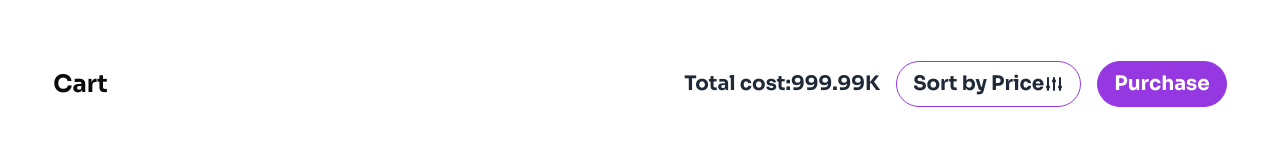
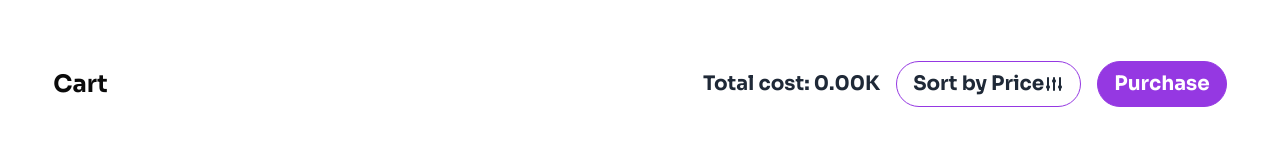
Before and after one commit to programming-hero-web-course-4/b10a8-gadget-heaven-tariqul420, a React (Vite) app: page /dashboard in a window 1280 px wide. Shown: the part 356-516 px from the top of the page. Built offline with nearby package versions, Linux system fonts and the light colour scheme.

Commit message:
total cost

```diff
--- a/src/Components/Dashboard/DashboardCarts.jsx
+++ b/src/Components/Dashboard/DashboardCarts.jsx
@@ -1,4 +1,4 @@
-import { useContext, useEffect } from "react";
+import { useContext, useEffect, useState } from "react";
 import { getAllCart, removeCart } from "../../utilities/Cart";
 import DashboardCart from "./DashboardCart";
 import { ContextApi } from "../../Context/Context";
@@ -6,6 +6,7 @@ import { HiAdjustments } from "react-icons/hi";
 
 const DashboardCarts = () => {
     const { productCarts, setProductCart } = useContext(ContextApi);
+    const [totalAmount, setTotalAmount] = useState(0)
 
     useEffect(() => {
         const allProduct = getAllCart()
@@ -18,6 +19,11 @@ const DashboardCarts = () => {
         setProductCart(allProduct)
     }
 
+    useEffect(() => {
+        const total = productCarts.reduce((acc, product) => acc + product.price, 0);
+        setTotalAmount(total);
+    }, [productCarts]);
+
     const handelSort = () => {
         const sortedData = [...productCarts].sort((a, b) => b.price - a.price);
         setProductCart(sortedData)
@@ -29,7 +35,7 @@ const DashboardCarts = () => {
                     <h2 className="text-2xl font-bold text-color-secondary">Cart</h2>
                 </div>
                 <div className="flex items-center gap-4">
-                    <h2 className="text-xl font-bold">Total cost:999.99K</h2>
+                    <h2 className="text-xl font-bold">Total cost: {totalAmount.toFixed(2)}K</h2>
                     <button className="flex items-center border border-solid border-color-primary px-4 py-2 rounded-full font-bold text-xl" onClick={handelSort}>Sort by Price <HiAdjustments /></button>
                     <button className="flex items-center border border-solid border-color-primary px-4 py-2 rounded-full font-bold text-xl bg-color-primary text-white">Purchase</button>
                 </div>
--- a/src/Pages/Statistics.jsx
+++ b/src/Pages/Statistics.jsx
@@ -3,7 +3,6 @@ import { Area, Bar, CartesianGrid, ComposedChart, Legend, Tooltip, XAxis, YAxis
 
 const Statistics = () => {
     const data = useLoaderData()
-    console.log(data);
     return (
         <>
             <div className="bg-color-primary py-8">
```
